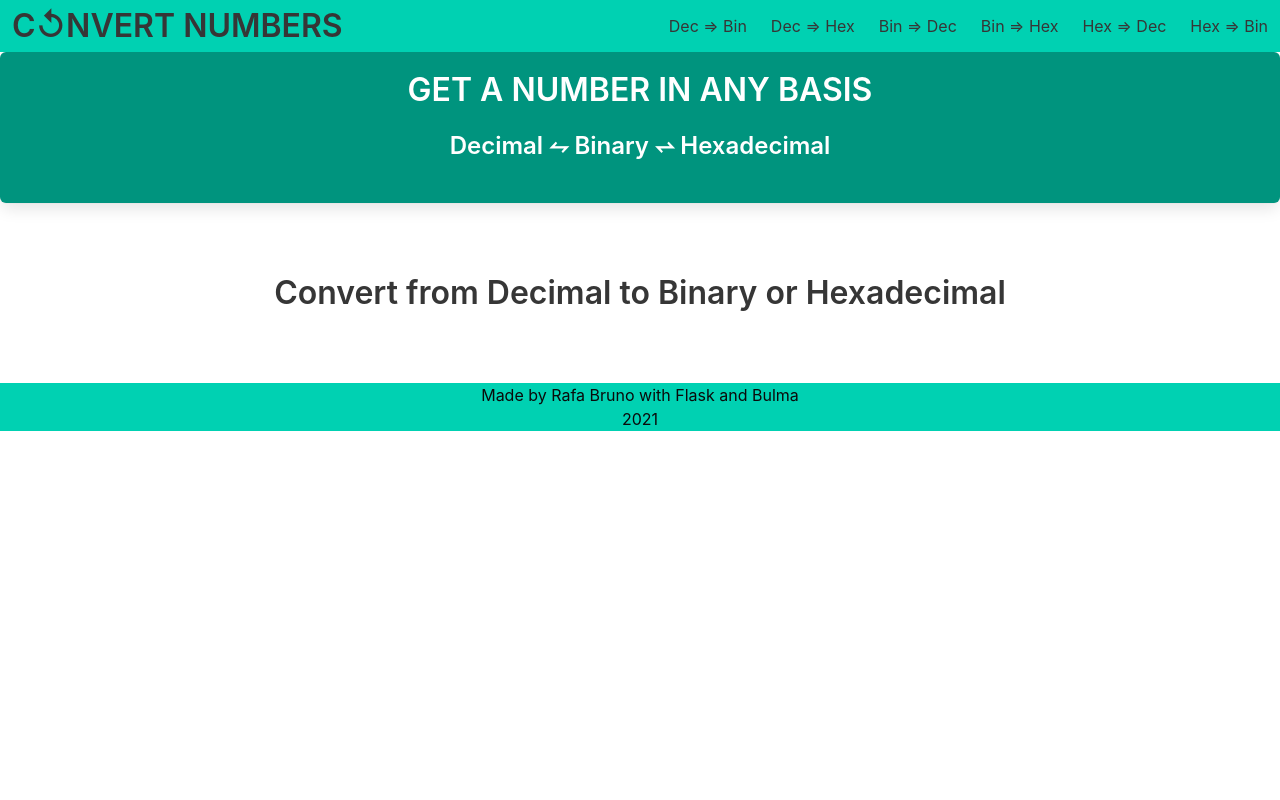
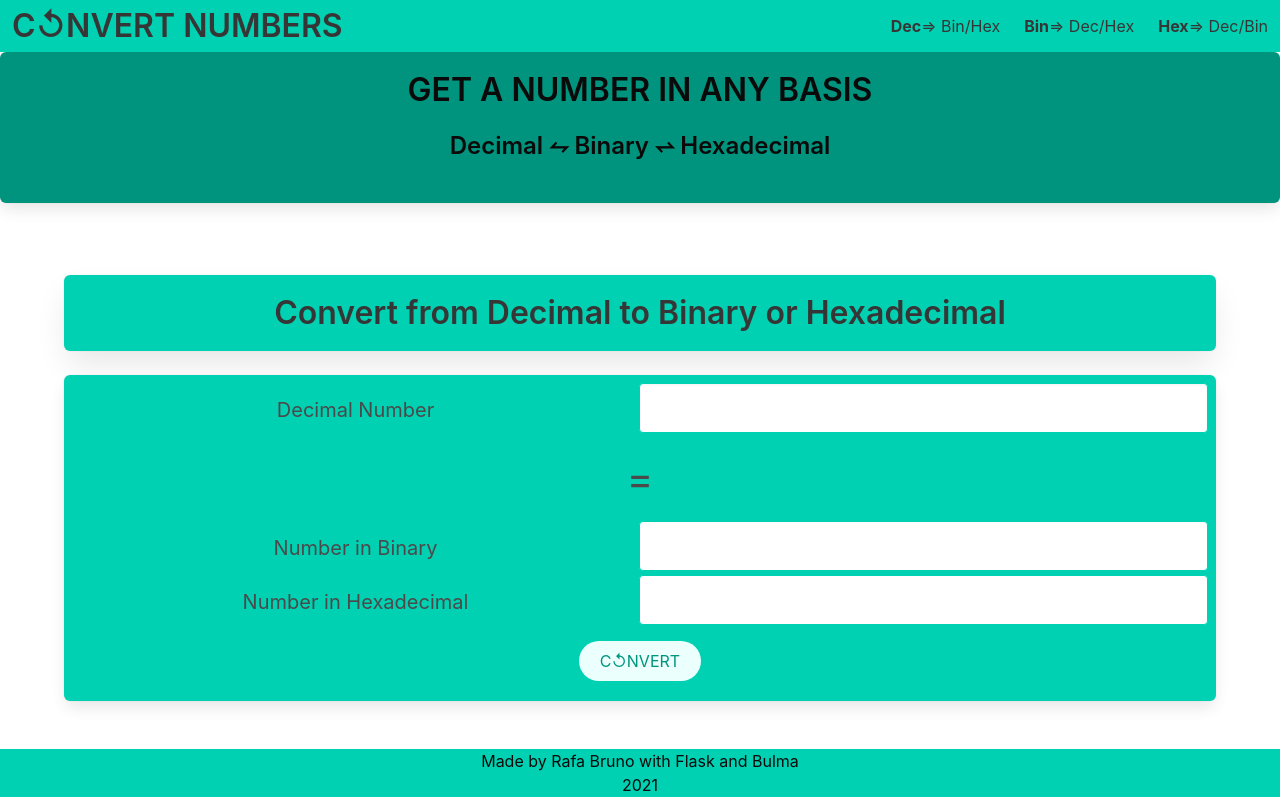
Before and after one commit to rafarbop/ConvertNumbers, a Flask app: page /decimal in a window 1280 px wide. Run offline with Flask 2, Linux system fonts and the light colour scheme.

Commit message:
Almost ready - decimal

```diff
--- a/main.py
+++ b/main.py
@@ -1,4 +1,5 @@
-from flask import Flask, render_template
+from flask import Flask, render_template, request
+
 
 app = Flask('ConvertNumber')
 Flask.jinja_options = {'line_statement_prefix': '#'}
@@ -9,9 +10,27 @@ def index():
     return render_template('index.html')
 
 
-@app.route('/decimal')
+@app.route('/decimal', methods=["GET", "POST"])
 def decimal():
+    if request.method == 'POST':
+        in_decimal = request.form['number_in_decimal']
+        in_binary = bin(int(request.form['number_in_decimal']))[2:]
+        in_hexa = hex(int(request.form['number_in_decimal']))[2:]
+        return render_template('decimal.html',
+                               in_binary=in_binary,
+                               in_decimal=in_decimal,
+                               in_hexa=in_hexa)
     return render_template('decimal.html')
+
+
+@app.route('/binary')
+def binary():
+    return render_template('binary.html')
+
+
+@app.route('/hexadecimal')
+def hexadecimal():
+    return render_template('hexadecimal.html')
 
 
 if __name__ == '__main__':
--- a/templates/decimal.html
+++ b/templates/decimal.html
@@ -7,11 +7,47 @@
 # block content_base
 <section class="section">
     <div class="container">
-        <h1 class="title is-center has-text-centered">
+        <h1 class="box title is-center has-text-centered has-background-primary">
             Convert from Decimal to Binary or Hexadecimal
         </h1>
-        <div class="is-flex is-flex-direction-column is-align-items-center">
+        <div class="box has-background-primary">
+            <form action="/decimal" method="post" class="is-flex is-flex-direction-column">
+                <div class="columns">
+                    <label class="column has-text-centered is-size-5" for="number_in_decimal">Decimal Number</label>
+                    <input class="input is-primary column is-size-5 has-text-right" type="text" name="number_in_decimal" id="number_in_decimal" value={{in_decimal}}>
 
+                </div>
+                <div class="columns is-align-self-center">
+                    <div class="column is-size-2">
+                        &equals;
+                    </div>
+                </div>
+                <div class="columns">
+                    <label class="column has-text-centered is-size-5" for="number_to_binary">Number in Binary</label>
+                    <input class="input is-primary column is-size-5 has-text-right" type="text" name="number_to_binary" id="number_to_binary"
+                    # if in_binary
+                    {{'value='}}
+                    {{in_binary}}
+                    # endif
+                     readonly>
+
+                </div>
+                <div class="columns">
+                    <label class="column has-text-centered is-size-5" for="number_to_hexa">Number in Hexadecimal</label>
+                    <input class="input is-primary column is-size-5 has-text-right" type="text" name="number_to_hexa" id="number_to_hexa"
+                    # if in_hexa
+                    {{'value='}}
+                    {{in_hexa}}
+                    # endif
+                     readonly>
+
+                </div>
+                <div class="columns is-align-self-center">
+                    <div class="column">
+                        <input class="button is-primary is-light is-rounded" type="submit" value="C&olarr;NVERT">
+                    </div>
+                </div>
+            </form>
         </div>
     </div>
 </section>
--- a/templates/header.html
+++ b/templates/header.html
@@ -1,8 +1,8 @@
 <header class="box has-background-primary-dark">
-  <p class="title is-3 has-text-centered has-text-white">
+  <p class="title is-3 has-text-centered has-text-black">
     GET A NUMBER IN ANY BASIS
   </p>
-  <p class="title is-4 has-text-centered has-text-white">
+  <p class="title is-4 has-text-centered has-text-black">
     Decimal &lurdshar; Binary &ldrushar; Hexadecimal
   </p>
   <nav class="navbar has-background-primary is-fixed-top">
@@ -18,12 +18,9 @@
     </div>
     <div id="navbarBasic" class="navbar-menu">
       <div class="navbar-end">
-        <a href="/decimal" class="navbar-item has-text-grey-darker">Dec &rArr; Bin</a>
-        <a href="/decimal" class="navbar-item has-text-grey-darker">Dec &rArr; Hex</a>
-        <a href="/" class="navbar-item has-text-grey-darker">Bin &rArr; Dec</a>
-        <a href="/" class="navbar-item has-text-grey-darker">Bin &rArr; Hex</a>
-        <a href="/" class="navbar-item has-text-grey-darker">Hex &rArr; Dec</a>
-        <a href="/" class="navbar-item has-text-grey-darker">Hex &rArr; Bin</a>
+        <a href="/decimal" class="navbar-item has-text-grey-darker"><strong>Dec</strong> &rArr; Bin/Hex</a>
+        <a href="/binary" class="navbar-item has-text-grey-darker"><strong>Bin</strong> &rArr; Dec/Hex</a>
+        <a href="/hexadecimal" class="navbar-item has-text-grey-darker"><strong>Hex</strong> &rArr; Dec/Bin</a>
       </div>
     </div>
   </nav>
```
Also changed, not shown: forms.py (added, +7 -0 lines), templates/binary.html (added, +18 -0 lines), templates/hexadecimal.html (added, +18 -0 lines), templates/index.html (+15 -15 lines), 2 other files.
